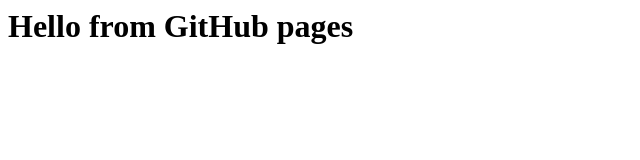
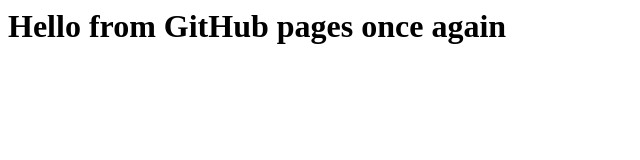
Before and after one commit to mansuedei/mansuedei.github.io, a plain HTML site: page index.html in a window 1280 px wide. Shown: the whole page, without its empty margins (0-640 px from the left). Drawn offline with Linux system fonts and the light colour scheme.

Commit message:
another commit

```diff
--- a/index.html
+++ b/index.html
@@ -1 +1 @@
-<h1>Hello from GitHub pages</h1>
+<h1>Hello from GitHub pages once again</h1>
```
